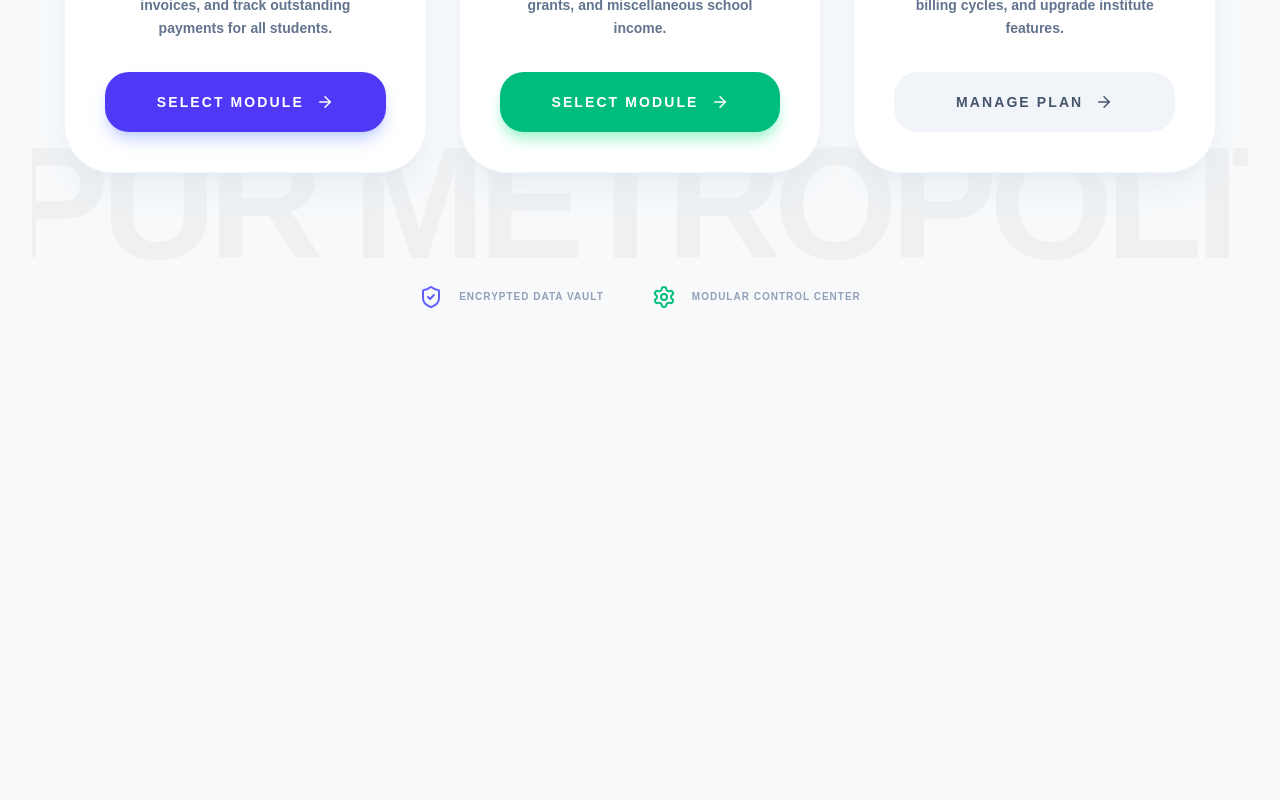
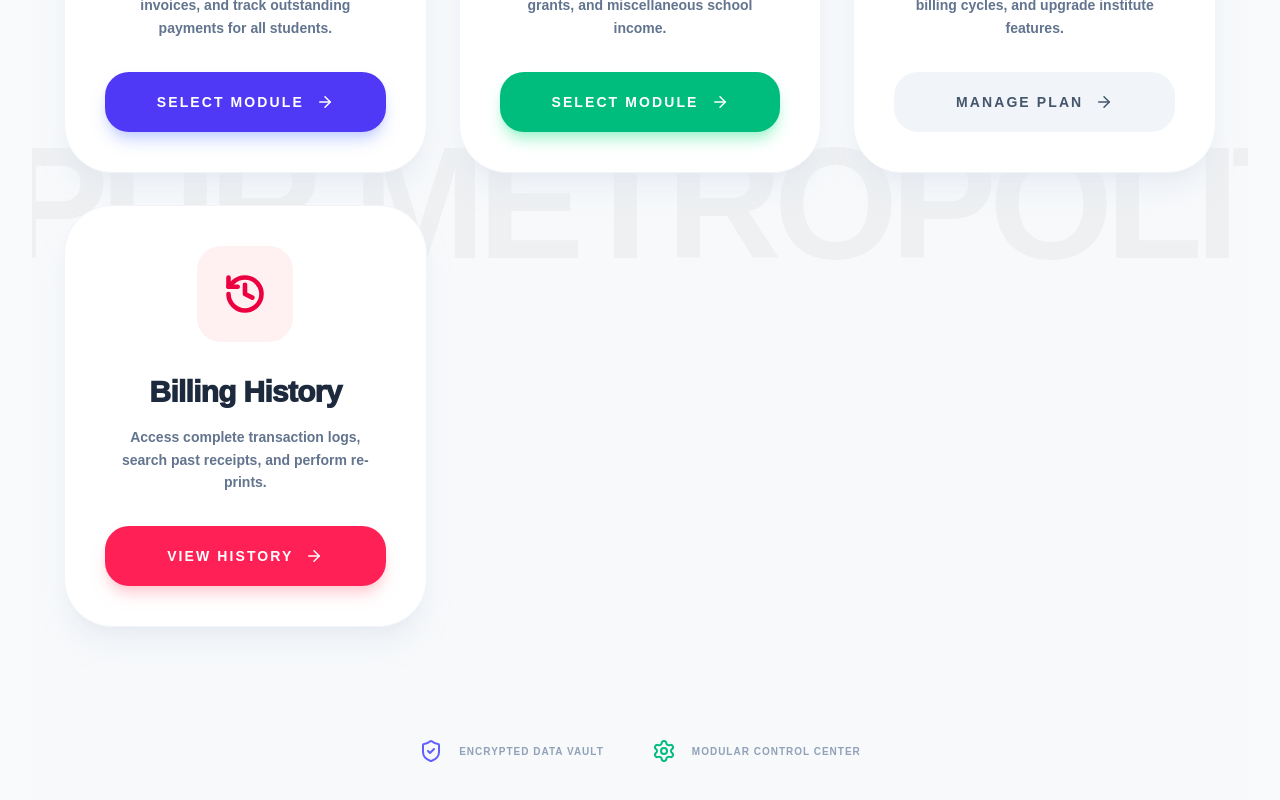
Before and after one commit to Rajbhusal999/rajschool-management, a React app in the folder frontend/: page /billing in a window 1280 px wide. Shown: the part 726-1526 px from the top of the page. Before the commit the page ends 1115 px from the top, so only its background shows below. Built offline with nearby package versions, Linux system fonts and the light colour scheme; no server answers; the HTML template or start-up script is replaced by a standard one.

Commit message:
feat: add direct access to billing history from dashboard

```diff
--- a/frontend/src/pages/Billing.jsx
+++ b/frontend/src/pages/Billing.jsx
@@ -7,7 +7,8 @@ import {
   ArrowRight,
   ShieldCheck,
   CreditCard,
-  Zap
+  Zap,
+  History
 } from 'lucide-react';
 
 const Billing = () => {
@@ -38,11 +39,21 @@ const Billing = () => {
       id: 'my-subscription',
       title: 'My Subscription',
       description: 'Review your service plan, Manage billing cycles, and upgrade institute features.',
-      icon: Zap, // Using Zap as a substitute for the "premium" feel
+      icon: Zap,
       iconBg: 'bg-orange-50 text-orange-600',
       buttonText: 'Manage Plan',
       buttonClass: 'bg-slate-100 text-slate-600 hover:bg-slate-200 shadow-none',
       path: '/subscription'
+    },
+    {
+      id: 'billing-history',
+      title: 'Billing History',
+      description: 'Access complete transaction logs, search past receipts, and perform re-prints.',
+      icon: History,
+      iconBg: 'bg-rose-50 text-rose-600',
+      buttonText: 'View History',
+      buttonClass: 'bg-rose-500 text-white hover:bg-rose-600 shadow-rose-200',
+      path: '/billing/history'
     }
   ];
 
```
